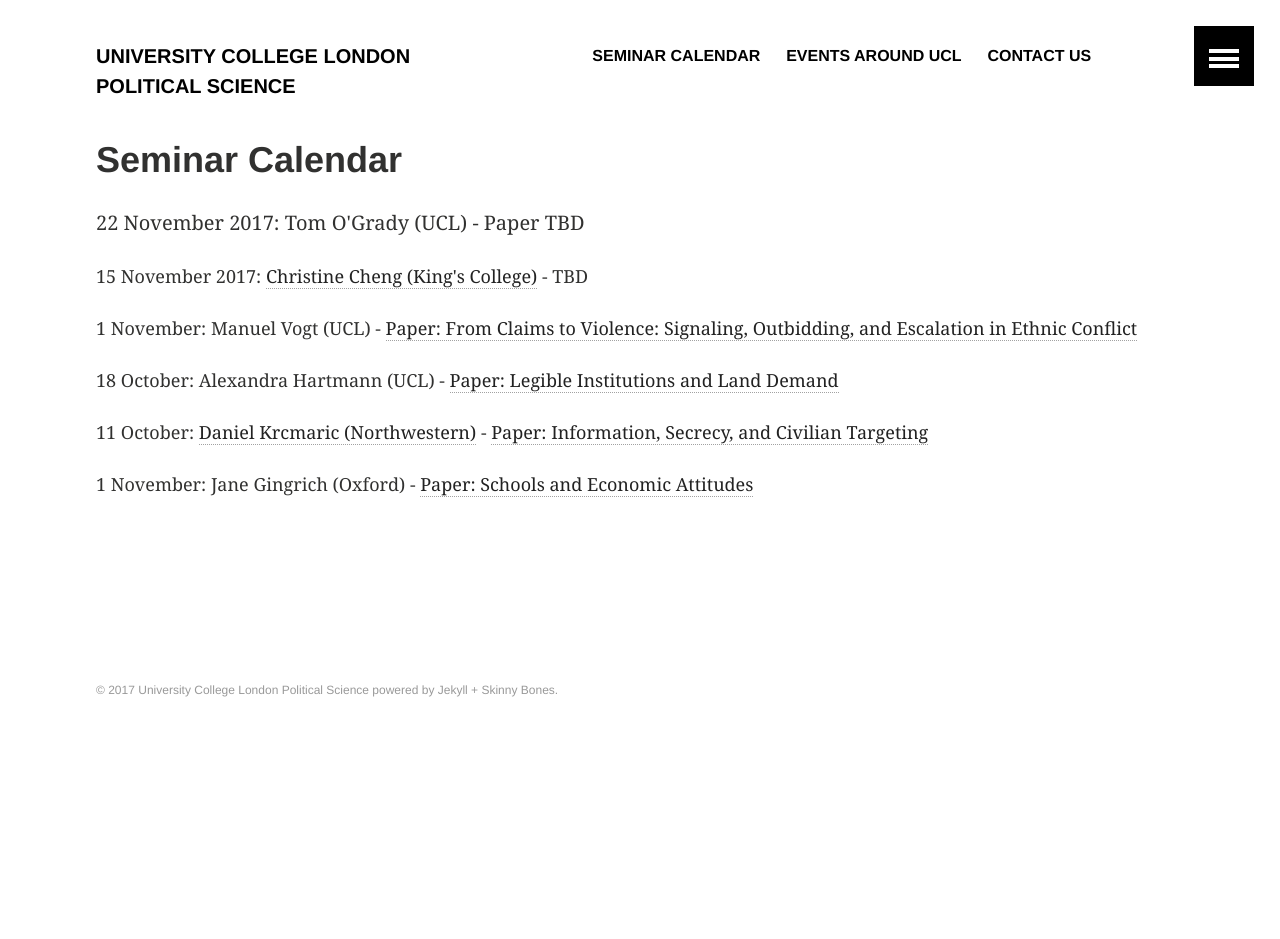
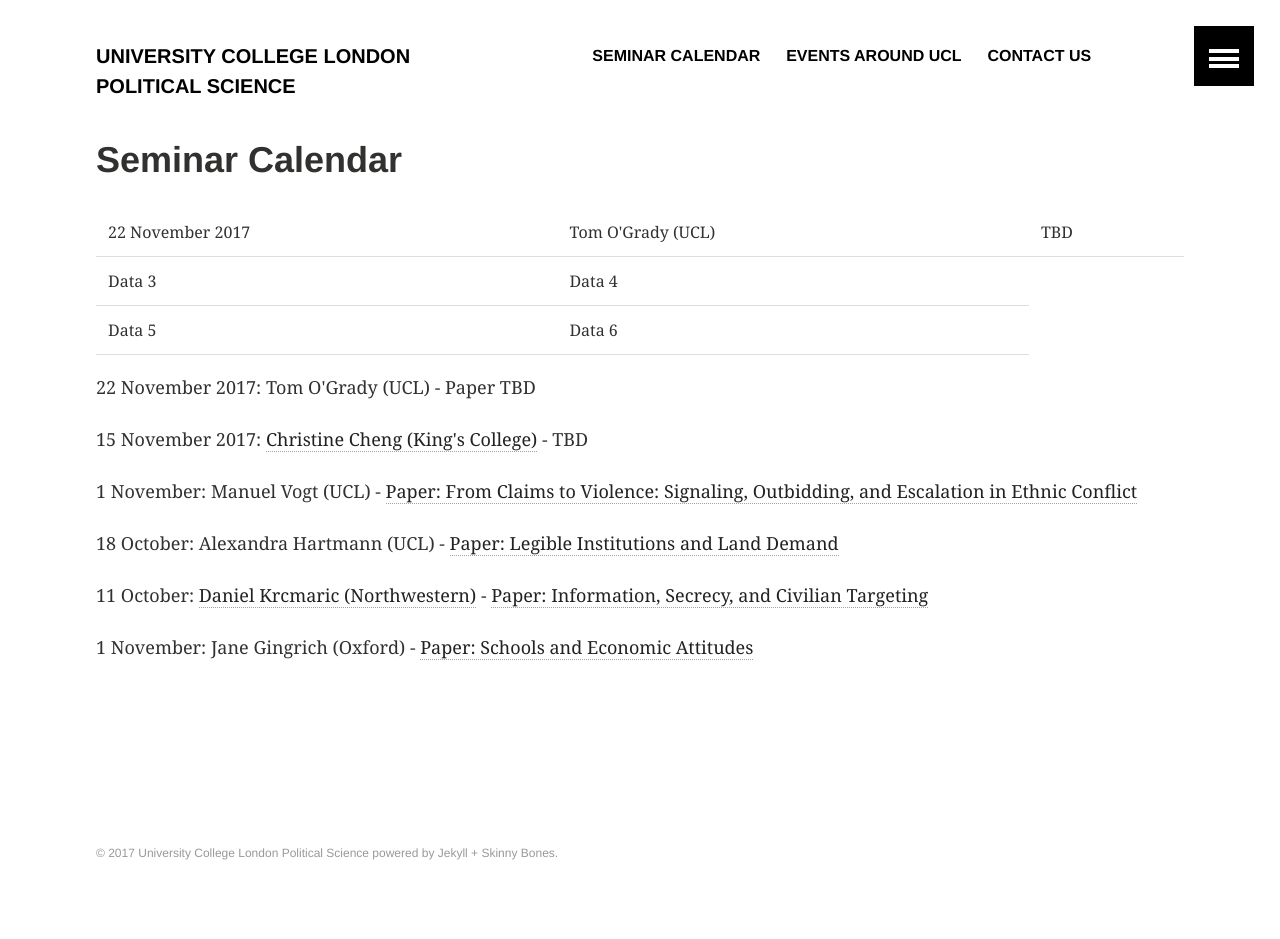
Before and after one commit to phischroeder/drs_page, a Jekyll site: the page built from calendar/index.html, in a window 1280 px wide. Built offline with Jekyll 4.4.1, drawn with Linux system fonts in a browser that asks for light colours; before the commit the page ends 900 px from its top, so only the background shows below that.

Commit message:
Update index.html

```diff
--- a/calendar/index.html
+++ b/calendar/index.html
@@ -2,6 +2,23 @@
 layout: archive
 title: "Seminar Calendar"
 ---
+
+<TABLE>
+   <TR>
+      <TD>22 November 2017</TD>
+      <TD>Tom O'Grady (UCL)</TD>
+      <TD>TBD</TD>
+   </TR>
+   <TR>
+      <TD>Data 3</TD>
+      <TD>Data 4</TD>
+   </TR>
+   <TR>
+      <TD>Data 5</TD>
+      <TD>Data 6</TD>
+   </TR>
+</TABLE>
+
 
 <p>22 November 2017: Tom O'Grady (UCL) - Paper TBD</p>
 
```
